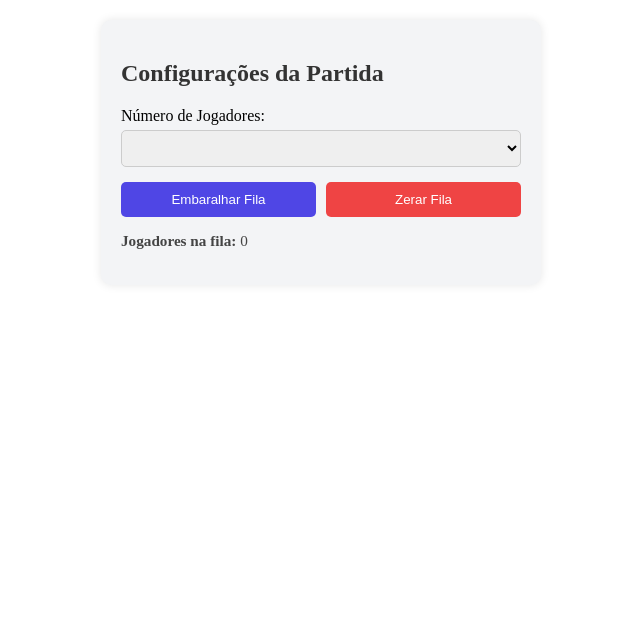
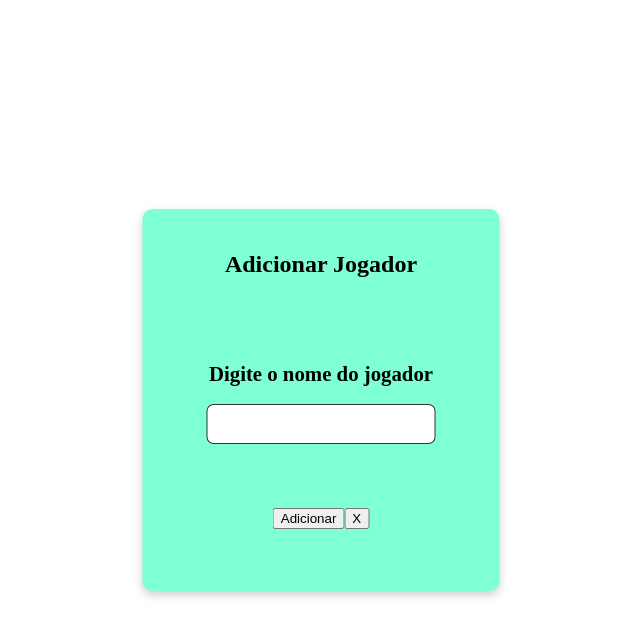
Before and after one commit to gabrielsndev/fila-volei-app, an Angular app: page / in a window 1280 px wide. Shown: the top 636 px of the page, without its empty margins (319-959 px from the left). Built offline with nearby package versions, Linux system fonts and the light colour scheme.

Commit message:
Começando o modal pra adicionar os jogadores

```diff
--- a/src/app/app.component.html
+++ b/src/app/app.component.html
@@ -1 +1 @@
-<app-configuracoes></app-configuracoes>
+<app-adicionar-jogador></app-adicionar-jogador>
--- a/src/app/components/adicionar-jogador/adicionar-jogador.component.css
+++ b/src/app/components/adicionar-jogador/adicionar-jogador.component.css
@@ -0,0 +1,43 @@
+.dialog{
+    position: fixed;
+    top: 50%;
+    left: 50%;
+    transform: translate(-50%, -50%);
+    height: 350px;
+    width: 325px;
+    background-color: aquamarine;
+    padding: 1rem;
+    border-radius: 10px;
+    box-shadow: 0 4px 10px rgba(0, 0, 0, 0.2);
+    z-index: 1000;
+    display: flex;
+    flex-direction: column;
+    justify-content: space-evenly;
+    align-items: center;
+}
+
+.title{
+    margin-top: -20px;
+}
+
+.input{
+    padding: 10px;
+    height: 100px;
+    display: flex;
+    flex-direction: column;
+    justify-content: space-around;
+    align-items: center;
+}
+
+.input span{
+    font-size: 1.3em;
+    font-weight: 600;
+}
+
+#name{
+    padding: 10px;
+    border-radius: 7px;
+    font-size: 1em;
+    border: 1px solid rgb(0, 0, 0, 0.8);
+
+}
--- a/src/app/components/adicionar-jogador/adicionar-jogador.component.html
+++ b/src/app/components/adicionar-jogador/adicionar-jogador.component.html
@@ -1 +1,13 @@
-<p>adicionar-jogador works!</p>
+<section class="dialog">
+    <h2 class="title">Adicionar Jogador</h2>
+
+    <div class="input">
+        <label for="name"><span>Digite o nome do jogador</span></label>
+        <input type="text" name="nome" id="name">
+    </div>
+
+    <div class="button-group">
+        <button class="confirm">Adicionar</button>
+        <button class="close">X</button>
+    </div>
+</section>
--- a/src/app/components/configuracoes/configuracoes.component.css
+++ b/src/app/components/configuracoes/configuracoes.component.css
@@ -33,17 +33,18 @@
 
 .button-group {
   display: flex;
+  flex-direction: column;
   justify-content: space-between;
   gap: 10px;
-  margin: 15px 0;
 }
 
 .button-group button {
   flex: 1;
-  padding: 10px;
+  padding: 13px;
   border: none;
   background-color: #4f46e5;
   color: white;
+  font-size: 1em;
   border-radius: 5px;
   cursor: pointer;
   transition: background-color 0.2s;
--- a/src/app/components/configuracoes/configuracoes.component.html
+++ b/src/app/components/configuracoes/configuracoes.component.html
@@ -11,6 +11,7 @@
   </div>
 
   <div class="button-group">
+    <button (click)="embaralharFila()">Adicionar Jogador a Fila</button>
     <button (click)="embaralharFila()">Embaralhar Fila</button>
     <button class="danger" (click)="zerarFila()">Zerar Fila</button>
   </div>
```
